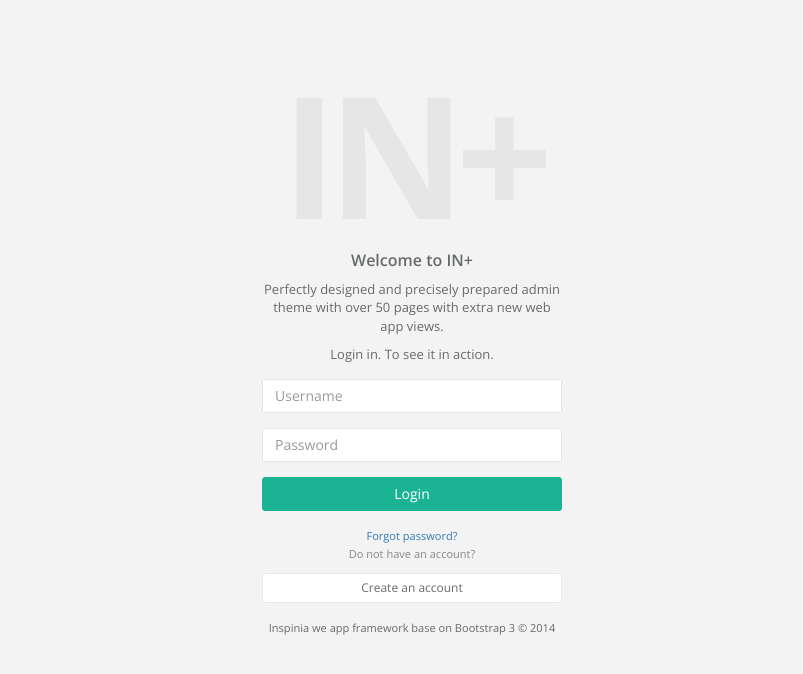
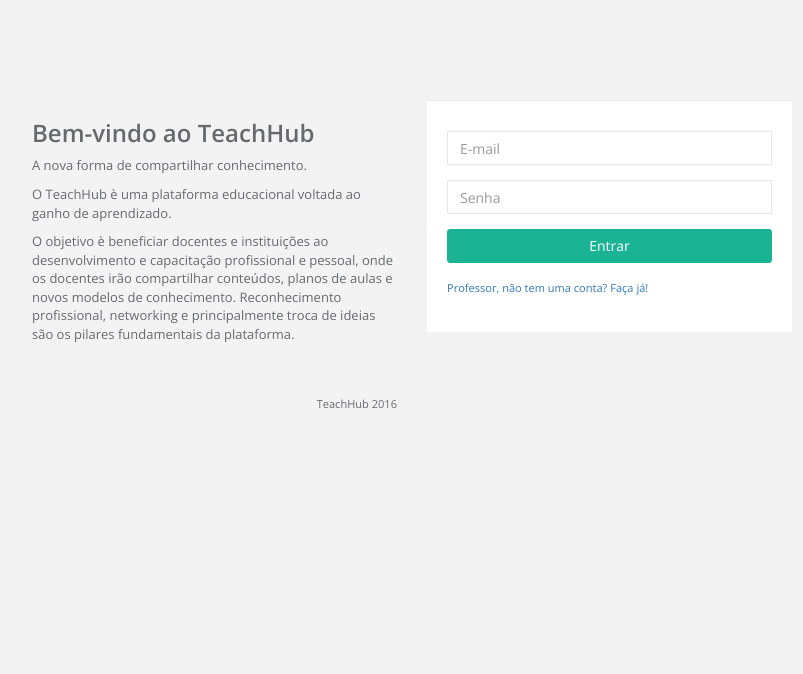
Before and after one commit to pericles97/HackatonPrefeituraCWB, a PHP site: page /Login.php in a window 1280 px wide. Shown: the top 674 px of the page, without its empty margins (228-1031 px from the left). Run offline with PHP 8.4, Linux system fonts and the light colour scheme.

Commit message:
Desenvolvida a tela de Login
Alessandra

```diff
--- a/Login.php
+++ b/Login.php
@@ -6,7 +6,7 @@
     <meta charset="utf-8">
     <meta name="viewport" content="width=device-width, initial-scale=1.0">
 
-    <title>INSPINIA | Login</title>
+    <title>TeachHub</title>
 
     <link href="css/bootstrap.min.css" rel="stylesheet">
     <link href="font-awesome/css/font-awesome.css" rel="stylesheet">
@@ -18,39 +18,61 @@
 
 <body class="gray-bg">
 
-    <div class="middle-box text-center loginscreen animated fadeInDown">
-        <div>
-            <div>
 
-                <h1 class="logo-name">IN+</h1>
+    <div class="loginColumns animated fadeInDown">
+        <div class="row">
+
+            <div class="col-md-6">
+                <h2 class="font-bold">Bem-vindo ao TeachHub</h2>
+
+                <p>
+                   A nova forma de compartilhar conhecimento.
+
+                 <p> O TeachHub &egrave; uma plataforma educacional voltada ao ganho de aprendizado.</p>
+
+                <p>
+                    O objetivo &egrave; beneficiar docentes e institui&ccedil;&otilde;es ao desenvolvimento e capacita&ccedil;&atilde;o profissional e pessoal, onde os docentes ir&atilde;o compartilhar conte&uacute;dos, planos de aulas e novos modelos de conhecimento.
+                    Reconhecimento profissional, networking e principalmente troca de ideias s&atilde;o os pilares fundamentais da plataforma.
+                </p>
 
             </div>
-            <h3>Welcome to IN+</h3>
-            <p>
-                Perfectly designed and precisely prepared admin theme with over 50 pages with extra new web app views.
-                <!--Continually expanded and constantly improved Inspinia Admin Them (IN+)-->
-            </p>
-            <p>Login in. To see it in action.</p>
-            <form class="m-t" role="form" action="index.html">
-                <div class="form-group">
-                    <input type="email" class="form-control" placeholder="Username" required="">
+            <div class="col-md-6">
+                <div class="ibox-content">
+                    <form class="m-t" role="form" action="index.php">
+                        <div class="form-group">
+                            <input type="email" class="form-control" placeholder="E-mail" required="">
+                        </div>
+                        <div class="form-group">
+                            <input type="password" class="form-control" placeholder="Senha" required="">
+                        </div>
+                        <button type="submit" class="btn btn-primary block full-width m-b">Entrar</button>
+                        <a href="#">
+                            <!--<small>Forgot password?</small>-->
+                        </a>
+                        <a href="registro.php">
+                            <small>Professor, n&atilde;o tem uma conta? Fa&ccedil;a j&aacute;!</small>
+                        </a>
+                        <p class="text-muted text-center">
+                            <!--<small>Do not have an account?</small>-->
+                        </p>
+                       <!-- <a class="btn btn-sm btn-white btn-block" href="registro.php">Create an account</a>-->
+                    </form>
+                    <p class="m-t">
+                        <!--<small>Inspinia we app framework base on Bootstrap 3 &copy; 2014</small>-->
+                    </p>
                 </div>
-                <div class="form-group">
-                    <input type="password" class="form-control" placeholder="Password" required="">
-                </div>
-                <button type="submit" class="btn btn-primary block full-width m-b">Login</button>
-
-                <a href="#"><small>Forgot password?</small></a>
-                <p class="text-muted text-center"><small>Do not have an account?</small></p>
-                <a class="btn btn-sm btn-white btn-block" href="register.html">Create an account</a>
-            </form>
-            <p class="m-t"> <small>Inspinia we app framework base on Bootstrap 3 &copy; 2014</small> </p>
+            </div>
+        </div>
+        <hr />
+        <div class="row">
+           <!-- <div class="col-md-6">
+                Copyright Example Company
+            </div>-->
+            <div class="col-md-6 text-right">
+                <small>TeachHub 2016</small>
+            </div>
         </div>
     </div>
-
-    <!-- Mainly scripts -->
-    <script src="js/jquery-2.1.1.js"></script>
-    <script src="js/bootstrap.min.js"></script>
 
 </body>
 
--- a/menu.php
+++ b/menu.php
@@ -33,7 +33,7 @@
                                 </span>
                             </a>
                             <ul class="dropdown-menu animated fadeInRight m-t-xs">
-                                <li><a href="#">Sair</a></li>
+                                <li><a href="login.php">Sair</a></li>
                             </ul>
                         </div>
                         <div class="logo-element">
@@ -67,7 +67,7 @@
 					</div>
                     <ul class="nav navbar-top-links navbar-right">
                         <li>
-                            <a href="#">
+                            <a href="login.php">
                                 <i class="fa fa-sign-out"></i> Sair
                             </a>
                         </li>
```
Also changed, not shown: 1 other file.
